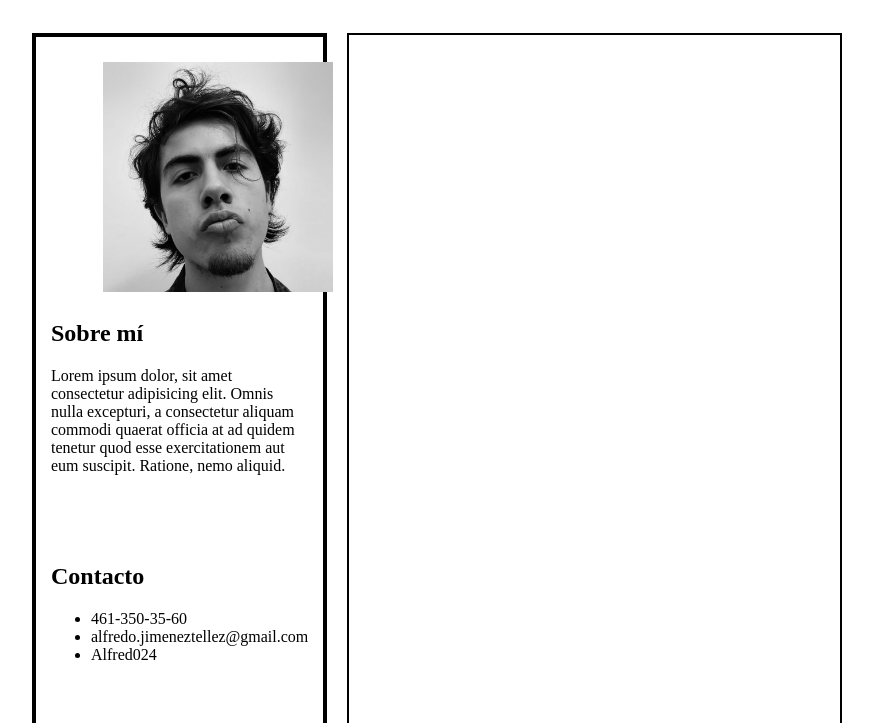
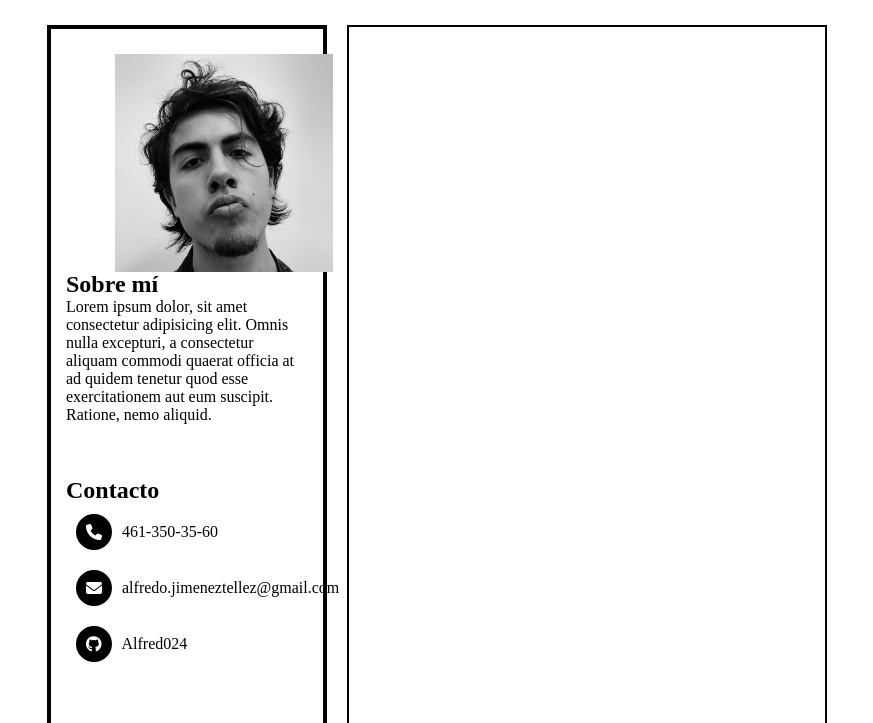
Before and after one commit to Alfred024/Html-CV, a plain HTML site: page index.html in a window 1280 px wide. Shown: the top 723 px of the page, without its empty margins (203-1076 px from the left). Drawn offline with Linux system fonts and the light colour scheme.

Commit message:
Addition of icons

```diff
--- a/index.html
+++ b/index.html
@@ -5,6 +5,12 @@
     <meta name="viewport" content="width=device-width, initial-scale=1.0">
     <title>Curriculum Vitae</title>
     <link rel="stylesheet" href="./styles/index.css">
+
+    <!-- Font Awesome -->
+    <script
+      src="https://kit.fontawesome.com/cdb751df44.js"
+      crossorigin="anonymous"
+    ></script>
 </head>
 
 <body>
@@ -25,9 +31,18 @@
                 <div >
                     <h2>Contacto</h2>
                     <ul>
-                        <li>461-350-35-60</li>
-                        <li>alfredo.jimeneztellez@gmail.com</li>
-                        <li>Alfred024</li>
+                        <li class="display-flex-horizontal">
+                            <i class="fa-sharp fa-solid fa-phone Icon" ></i>
+                            <p>461-350-35-60</p>
+                        </li>
+                        <li class="display-flex-horizontal">
+                            <i class="fa-sharp fa-solid fa-envelope Icon" ></i>
+                            <p>alfredo.jimeneztellez@gmail.com</p>
+                        </li>
+                        <li class="display-flex-horizontal">
+                            <i class="fa-brands fa-github Icon" ></i>
+                            <p>Alfred024</p>
+                        </li>
                     </ul>
                 </div>
 
--- a/styles/index.css
+++ b/styles/index.css
@@ -1,14 +1,26 @@
+*{
+    margin: 0;
+    padding: 0;
+    box-sizing: border-box;
+}
 /* body{
     display: flex;
     justify-content: center;
     height: fit-content;
     border: solid green 2px;
 } */
+ul{
+    list-style: none;
+}
 .div-padding{
     padding: 25px 15px;
 }
 .div-horizontal-margin{
     margin: 0px 10px;
+}
+.display-flex-horizontal{
+    display: flex;
+    align-items: center;
 }
 .CV-Container{
     margin: auto;
@@ -39,6 +51,13 @@
     flex-direction: column;
     justify-content: space-around;
 }
+.Icon{
+    padding: 10px;
+    background-color: black;
+    color: #ffffff;
+    border-radius: 20px;
+    margin: 10px;
+}
 
 /* Right part of CV */
 .Skils-Data-Container{
```
